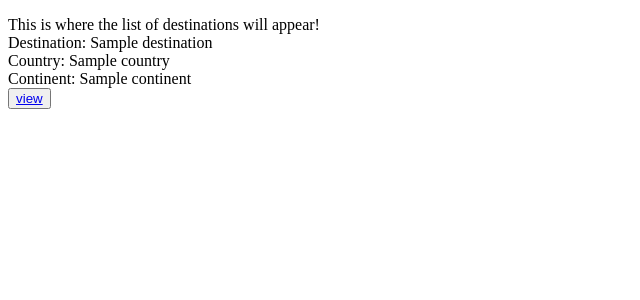
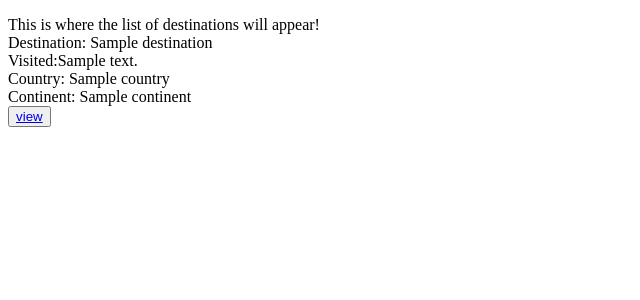
Before and after one commit to spencerT101/Bucket_List_Project_1, a Flask app: template project_start_code/templates/destinations/index.html in a window 1280 px wide. Shown: the part 70-370 px from the top of the page, without its empty margins (0-640 px from the left). Run offline with Flask 2, Linux system fonts and the light colour scheme; the template is opened without the code that fills it: most values are stand-ins (such as "Sample title", 1, 10 or a date in 2020).

Commit message:
destinations controller created

```diff
--- a/project_start_code/app.py
+++ b/project_start_code/app.py
@@ -1,6 +1,7 @@
 from flask import Flask, render_template
 
 from controllers.bucket_list_controller import destinations_blueprint
+from controllers.destination_controller import destinations_blueprint
 
 
 app = Flask(__name__)
--- a/project_start_code/controllers/bucket_list_controller.py
+++ b/project_start_code/controllers/bucket_list_controller.py
@@ -33,8 +33,8 @@ def edit_destination(id):
 @destinations_blueprint.route("/destinations/<id>", methods = ['POST'])
 def update_bucket_list(id):
     new_id = request.form["destination"]
+    # visited = request.form["visited"]
     destination = destination_repository.select(new_id)
     bucket_list = BucketList(destination, id)
     bucket_list_repository.update(bucket_list)
-    # bucket_list_repository.save(bucket_list)
     return redirect('/destinations')
--- a/project_start_code/templates/destinations/index.html
+++ b/project_start_code/templates/destinations/index.html
@@ -6,6 +6,9 @@ This is where the list of destinations will appear!
 <div>
     <div>
        Destination: {{bucket_list.destination.city_name}}
+       <br>
+       Visited:{{bucket_list.destination.visited}}
+
         <div>
         Country: {{bucket_list.destination.country.name}}
         <br>
```
Also changed, not shown: project_start_code/controllers/destination_controller.py (added, +11 -0 lines).
